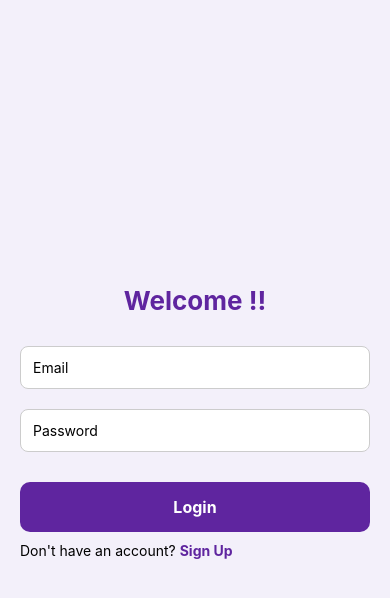
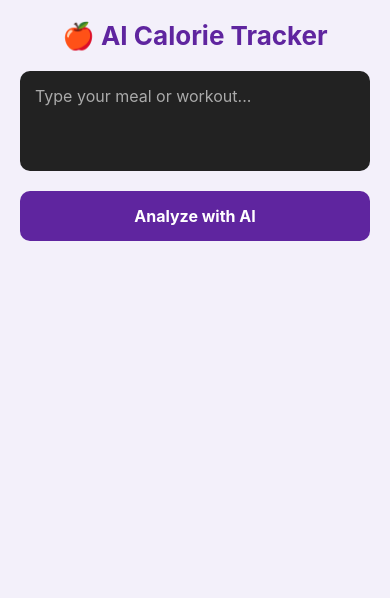
Before and after one commit to robua221/FitFlexApp, a React Native app: screen /AIAssitant in a window 390 px wide. Shown: the top 598 px of the page. Built offline with nearby package versions, Linux system fonts and the light colour scheme; no server answers.

Commit message:
ai and youtube features

```diff
--- a/App.js
+++ b/App.js
@@ -22,7 +22,7 @@ export default function App() {
   if (loading) {
     return (
       <View style={{ flex: 1, justifyContent: 'center', alignItems: 'center', backgroundColor: COLORS.background }}>
-        <ActivityIndicator size="large" color={COLORS.primary} />
+        <ActivityIndicator size="medium" color={COLORS.primary} />
       </View>
     );
   }
--- a/navigation/AppNavigator.js
+++ b/navigation/AppNavigator.js
@@ -5,6 +5,9 @@ import { createStackNavigator } from '@react-navigation/stack';
 import LoginScreen from '../screens/LoginScreen';
 import SignupScreen from '../screens/SignupScreen';
 import MainTabs from './MainTabs';
+
+import AIAssistant from '../screens/AIAssistant';
+import ExerciseVideosScreen from '../screens/ExerciseVideosScreen';
 
 const Stack = createStackNavigator();
 
@@ -15,6 +18,9 @@ export default function AppNavigator() {
         <Stack.Screen name="Login" component={LoginScreen} />
         <Stack.Screen name="Signup" component={SignupScreen} />
         <Stack.Screen name="MainTabs" component={MainTabs} />
+<Stack.Screen name="AIAssitant" component={AIAssistant} />
+<Stack.Screen name="ExerciseVideos" component={ExerciseVideosScreen} />
+
       </Stack.Navigator>
     </NavigationContainer>
   );
--- a/package.json
+++ b/package.json
@@ -10,6 +10,7 @@
   },
   "dependencies": {
     "@expo/metro-runtime": "~6.1.2",
+    "@google/genai": "^1.24.0",
     "@react-native-async-storage/async-storage": "2.2.0",
     "@react-navigation/material-top-tabs": "^7.3.4",
     "@react-navigation/native": "^7.1.16",
--- /dev/null
+++ b/screens/AIAssistant.js
@@ -0,0 +1,92 @@
+import React, { useState } from "react";
+import { View, Text, TextInput, TouchableOpacity, ScrollView, ActivityIndicator, StyleSheet } from "react-native";
+import { GoogleGenAI } from "@google/genai";
+import { COLORS, FONTS } from "../utils/theme";
+
+// ⚠️ Put your API key here directly
+const GEMINI_API_KEY = "AIzaSyCuv13i0x2HbK8Mx5C9-JN3pzK3yY_5xxw";
+const ai = new GoogleGenAI({ apiKey: GEMINI_API_KEY });
+
+export default function AIAssistant() {
+  const [input, setInput] = useState("");
+  const [result, setResult] = useState("");
+  const [loading, setLoading] = useState(false);
+
+  const analyzeCalories = async () => {
+    if (!input.trim()) return;
+    setLoading(true);
+    setResult("");
+
+    try {
+      const response = await ai.models.generateContent({
+        model: "gemini-2.5-flash", // or gemini-1.5-flash
+        contents: `
+        You are a nutrition and fitness assistant.
+        The user will describe a meal or workout.
+        Respond with an estimated calorie count and a short macronutrient breakdown (protein, carbs, fats).
+        Description: ${input}
+        `,
+      });
+
+      setResult(response.text);
+    } catch (error) {
+      console.error("AI Error:", error);
+      setResult("⚠️ Something went wrong. Try again later.");
+    } finally {
+      setLoading(false);
+    }
+  };
+
+  return (
+    <ScrollView style={styles.container} contentContainerStyle={{ paddingBottom: 50 }}>
+      <Text style={styles.title}>🍎 AI Calorie Tracker</Text>
+      <TextInput
+        placeholder="Type your meal or workout..."
+        placeholderTextColor="#aaa"
+        multiline
+        value={input}
+        onChangeText={setInput}
+        style={styles.input}
+      />
+
+      <TouchableOpacity onPress={analyzeCalories} disabled={loading} style={styles.button}>
+        {loading ? <ActivityIndicator color="#fff" /> : <Text style={FONTS.button}>Analyze with AI</Text>}
+      </TouchableOpacity>
+
+      {result ? (
+        <View style={styles.resultBox}>
+          <Text style={styles.resultText}>{result}</Text>
+        </View>
+      ) : null}
+    </ScrollView>
+  );
+}
+
+const styles = StyleSheet.create({
+  container: { flex: 1, backgroundColor: COLORS.background, padding: 20 },
+  title: { ...FONTS.title, marginBottom: 20 },
+  input: {
+    backgroundColor: "#222",
+    color: "#fff",
+    borderRadius: 10,
+    padding: 15,
+    fontSize: 16,
+    minHeight: 100,
+    marginBottom: 20,
+  },
+  button: {
+    backgroundColor: COLORS.primary,
+    padding: 15,
+    borderRadius: 10,
+    alignItems: "center",
+    marginBottom: 20,
+  },
+  resultBox: {
+    backgroundColor: "#1a1a1a",
+    borderRadius: 10,
+    padding: 15,
+    borderWidth: 1,
+    borderColor: "#333",
+  },
+  resultText: { color: "#fff", fontSize: 16, lineHeight: 24 },
+});
--- /dev/null
+++ b/screens/ExerciseVideosScreen.js
@@ -0,0 +1,50 @@
+import React, { useState } from 'react';
+import { View, Text, TextInput, TouchableOpacity, Linking, StyleSheet } from 'react-native';
+import { COLORS, FONTS } from '../utils/theme';
+
+export default function ExerciseVideosScreen() {
+  const [bodyPart, setBodyPart] = useState('');
+
+  const openYouTube = () => {
+    if (!bodyPart.trim()) return;
+    const query = encodeURIComponent(`${bodyPart} workout`);
+    const url = `https://www.youtube.com/results?search_query=${query}`;
+    Linking.openURL(url);
+  };
+
+  return (
+    <View style={styles.container}>
+      <Text style={FONTS.title}>🎥 Search Exercise Videos</Text>
+
+      <TextInput
+        placeholder="Enter body part (e.g., chest, abs)"
+        placeholderTextColor="#aaa"
+        value={bodyPart}
+        onChangeText={setBodyPart}
+        style={styles.input}
+      />
+
+      <TouchableOpacity style={styles.button} onPress={openYouTube}>
+        <Text style={FONTS.button}>Search on YouTube</Text>
+      </TouchableOpacity>
+    </View>
+  );
+}
+
+const styles = StyleSheet.create({
+  container: { flex: 1, padding: 20, backgroundColor: COLORS.background, justifyContent: 'center' },
+  input: {
+    backgroundColor: '#222',
+    color: '#fff',
+    borderRadius: 10,
+    padding: 15,
+    fontSize: 16,
+    marginBottom: 20,
+  },
+  button: {
+    backgroundColor: COLORS.primary,
+    padding: 15,
+    borderRadius: 10,
+    alignItems: 'center',
+  },
+});
--- a/screens/HomeScreen.js
+++ b/screens/HomeScreen.js
@@ -22,6 +22,17 @@ export default function HomeScreen({ navigation }) {
          <TouchableOpacity style={styles.button} onPress={() => navigation.navigate('NearbyGyms')}>
         <Text style={FONTS.button}>NearbyGyms</Text>
       </TouchableOpacity>
+      <TouchableOpacity style={styles.button} onPress={() => navigation.navigate('AIAssitant')}>
+  <Text style={FONTS.button}>AI Assistant</Text>
+
+
+</TouchableOpacity>
+ <TouchableOpacity
+  style={styles.button}
+  onPress={() => navigation.navigate('ExerciseVideos')}
+>
+  <Text style={FONTS.button}>Exercise Videos</Text>
+</TouchableOpacity>
       <TouchableOpacity style={[styles.button, { backgroundColor: COLORS.danger }]} onPress={handleLogout}>
         <Text style={FONTS.button}>Log Out</Text>
       </TouchableOpacity>
```
Also changed, not shown: 1 other file (tests, documents, lock files or other folders).
